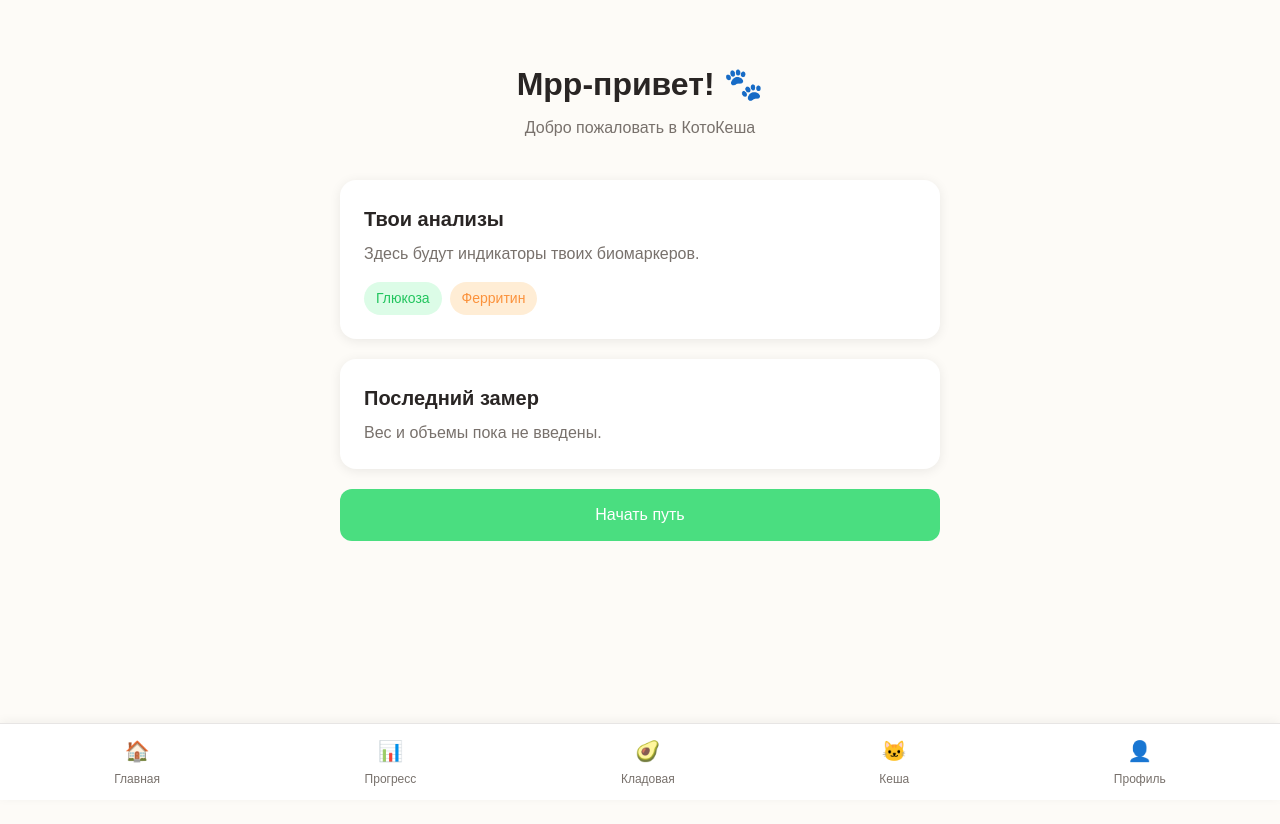
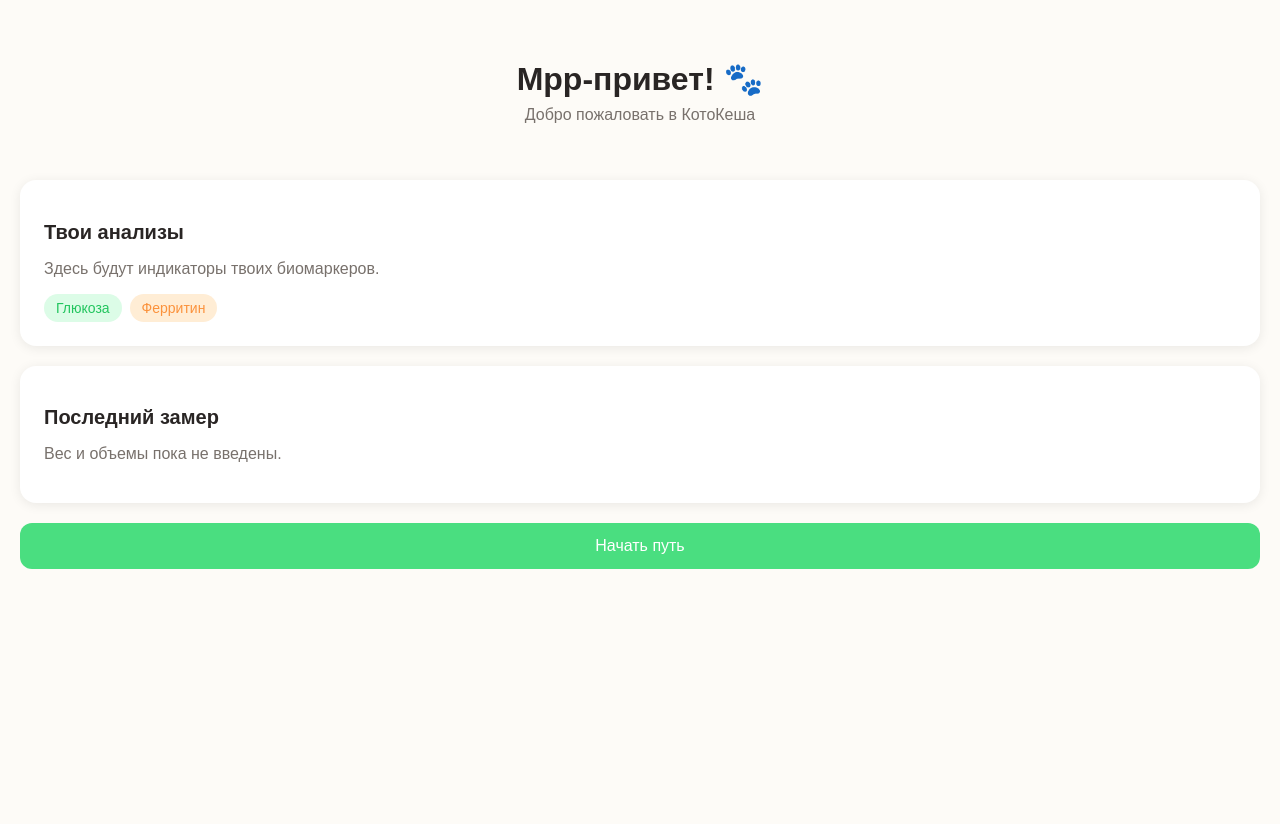
Before and after one commit to 2025zhannansk-beep/kesha-keto, a Next.js app: page / in a window 1280 px wide. Shown: the top 824 px of the page. Before the commit the page ends 800 px from the top, so only its background shows below. Built offline with nearby package versions, Linux system fonts and the light colour scheme.

Commit message:
Update layout.tsx

```diff
--- a/app/layout.tsx
+++ b/app/layout.tsx
@@ -1,16 +1,6 @@
-import "./globals.css";
-
 export const metadata = {
   title: "КотоКеша",
   description: "Персонализированное кето-питание",
-  manifest: "/manifest.json",
-  icons: {
-    apple: "/icon.svg",
-  },
-};
-
-export const viewport = {
-  themeColor: "#4ade80",
 };
 
 export default function RootLayout({
@@ -22,49 +12,13 @@ export default function RootLayout({
     <html lang="ru">
       <body style={{
         fontFamily: 'sans-serif',
-        padding: '20px',
         backgroundColor: '#FDFBF7',
         color: '#44403C',
         minHeight: '100vh',
-        margin: 0
+        margin: 0,
+        padding: '20px'
       }}>
-        <main style={{ maxWidth: '600px', margin: '0 auto', paddingBottom: '100px' }}>
-          {children}
-        </main>
-
-        <nav style={{
-          position: 'fixed',
-          bottom: 0,
-          left: 0,
-          right: 0,
-          backgroundColor: 'white',
-          borderTop: '1px solid #E7E5E4',
-          padding: '12px',
-          display: 'flex',
-          justifyContent: 'space-around',
-          boxShadow: '0 -2px 10px rgba(0,0,0,0.05)'
-        }}>
-          <a href="/" style={{ textAlign: 'center', color: '#78716C', textDecoration: 'none', fontSize: '12px' }}>
-            <div style={{ fontSize: '20px', marginBottom: '4px' }}>🏠</div>
-            Главная
-          </a>
-          <a href="/progress" style={{ textAlign: 'center', color: '#78716C', textDecoration: 'none', fontSize: '12px' }}>
-            <div style={{ fontSize: '20px', marginBottom: '4px' }}>📊</div>
-            Прогресс
-          </a>
-          <a href="/pantry" style={{ textAlign: 'center', color: '#78716C', textDecoration: 'none', fontSize: '12px' }}>
-            <div style={{ fontSize: '20px', marginBottom: '4px' }}>🥑</div>
-            Кладовая
-          </a>
-          <a href="/kesha" style={{ textAlign: 'center', color: '#78716C', textDecoration: 'none', fontSize: '12px' }}>
-            <div style={{ fontSize: '20px', marginBottom: '4px' }}>🐱</div>
-            Кеша
-          </a>
-          <a href="/profile" style={{ textAlign: 'center', color: '#78716C', textDecoration: 'none', fontSize: '12px' }}>
-            <div style={{ fontSize: '20px', marginBottom: '4px' }}>👤</div>
-            Профиль
-          </a>
-        </nav>
+        {children}
       </body>
     </html>
   );
```
